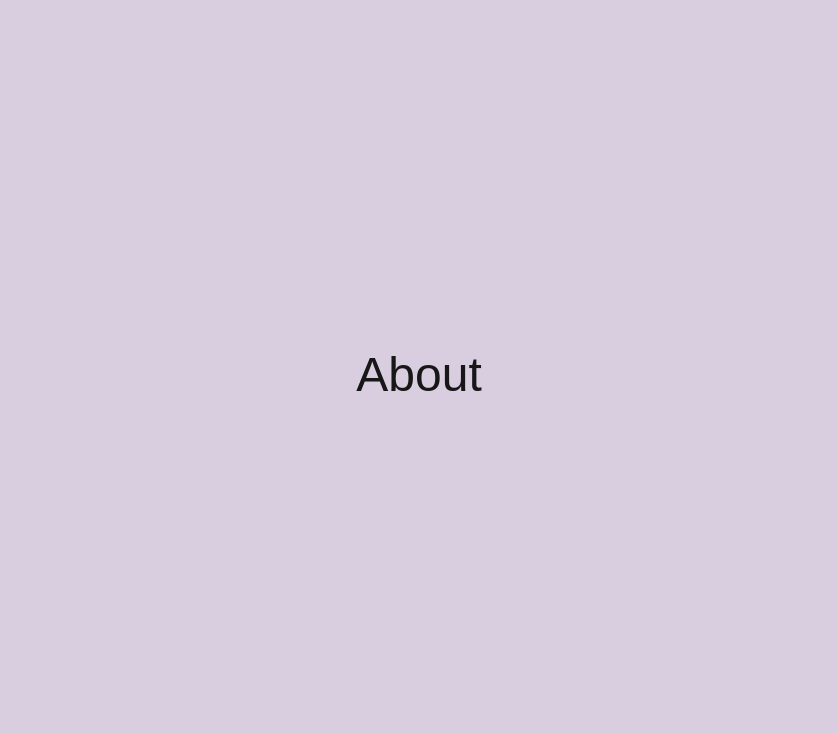
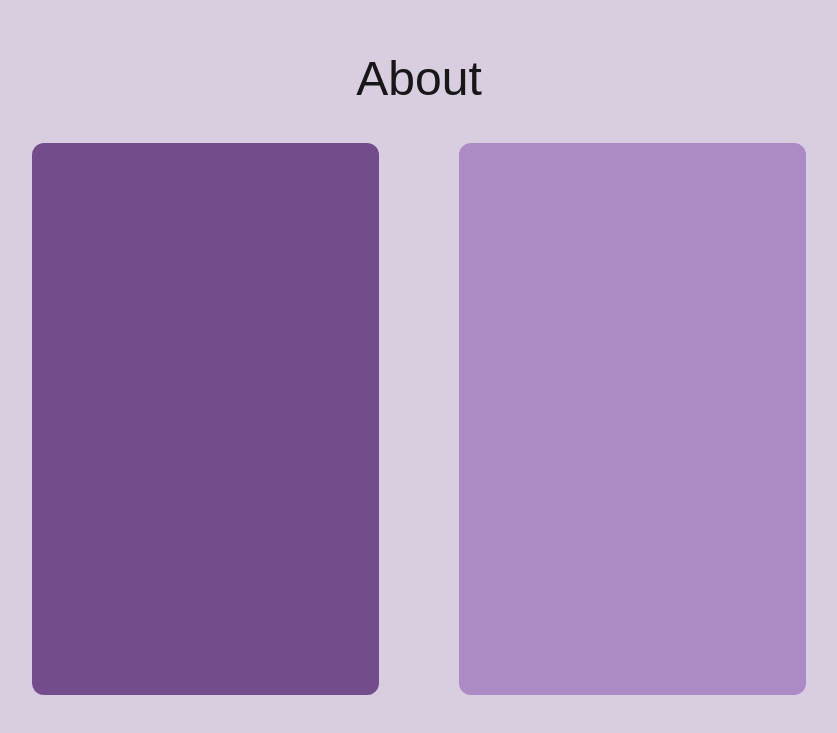
Before and after one commit to aqifbashah/portfolio-2025, a Next.js app: page / in a window 1280 px wide. Shown: the part 841-1574 px from the top of the page, without its empty margins (221-1058 px from the left). Built offline with nearby package versions, Linux system fonts and the light colour scheme.

Commit message:
wip: add basic component to about page.

```diff
--- a/src/app/components/about/About.tsx
+++ b/src/app/components/about/About.tsx
@@ -1,7 +1,11 @@
 export default function About() {
   return (
-    <div className="flex h-screen flex-col items-center justify-center gap-4">
+    <div className="flex h-screen w-full flex-col items-center justify-center gap-10 py-20">
       <h1 className="text-5xl">About</h1>
+      <div className="flex h-full w-5/6 gap-20 px-20">
+        <div className="h-full w-full rounded-xl bg-primary"></div>
+        <div className="h-full w-full rounded-xl bg-secondary"></div>
+      </div>
     </div>
   );
 }
```
